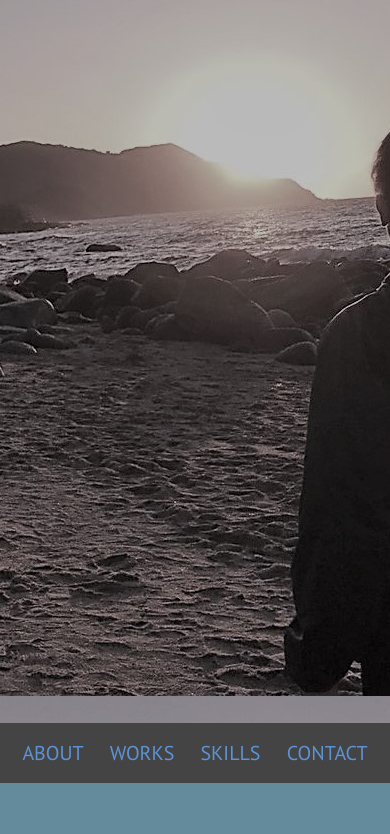
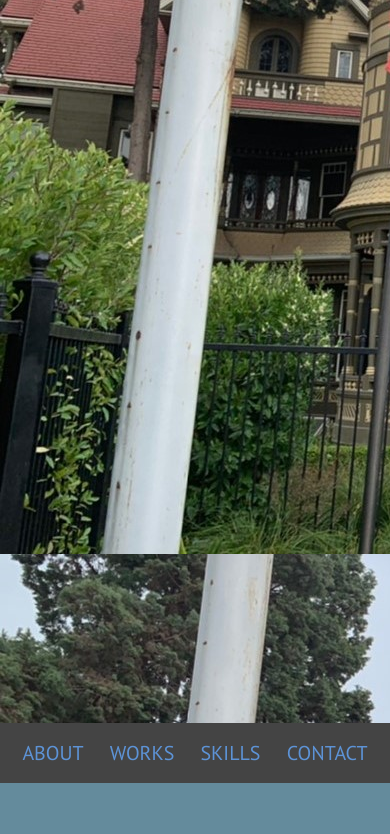
Before and after one commit to compuscience/compuscience.github.io, a plain HTML site: page index.html in a window 390 px wide. Shown: the part 277-1111 px from the top of the page. Drawn offline with nearby package versions, Linux system fonts and the light colour scheme.

Commit message:
Update style.css

```diff
--- a/css/style.css
+++ b/css/style.css
@@ -430,7 +430,7 @@ body {
 }
 @media (max-width: 480px) {
     .header {
-        background: url('../images/top_phone.jpg');
+        background: url('../images/work_img.jpg');
     }
     .header-wrapper {
         font-size: 2.5rem;
```
